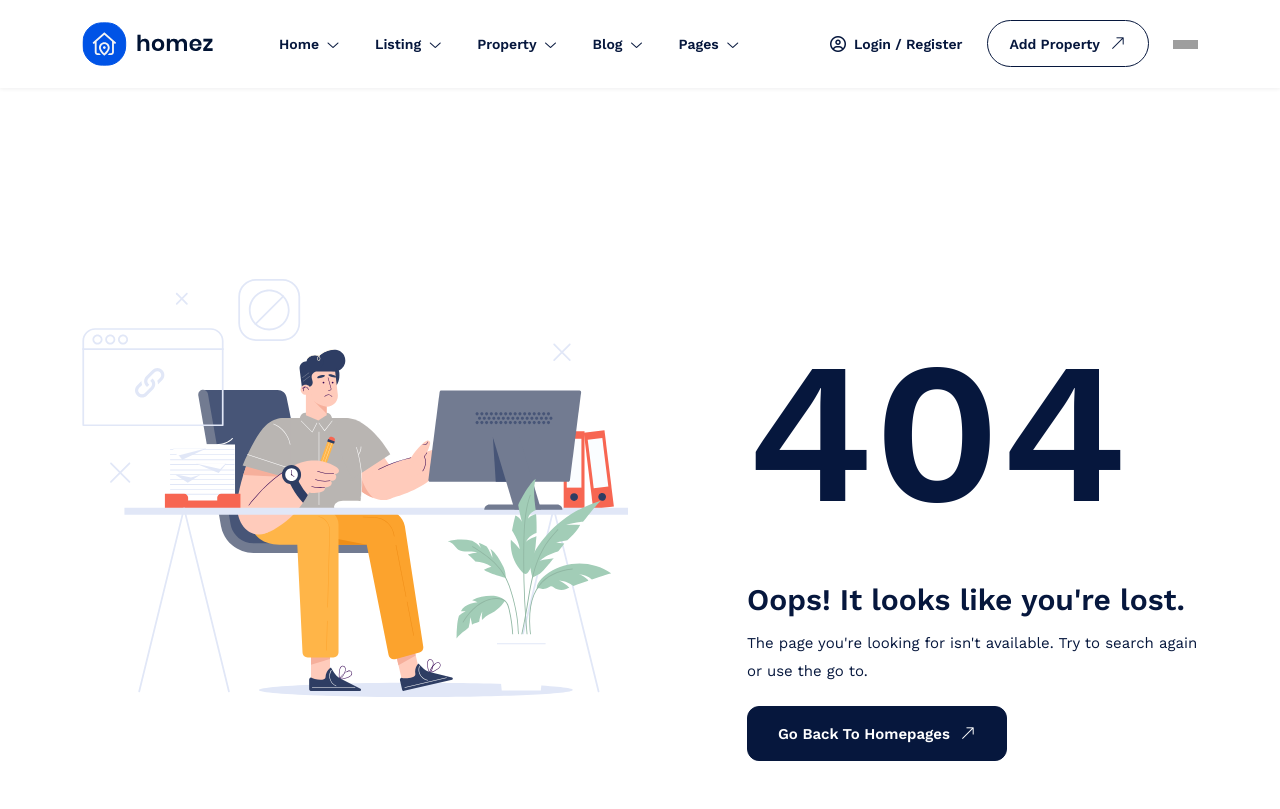
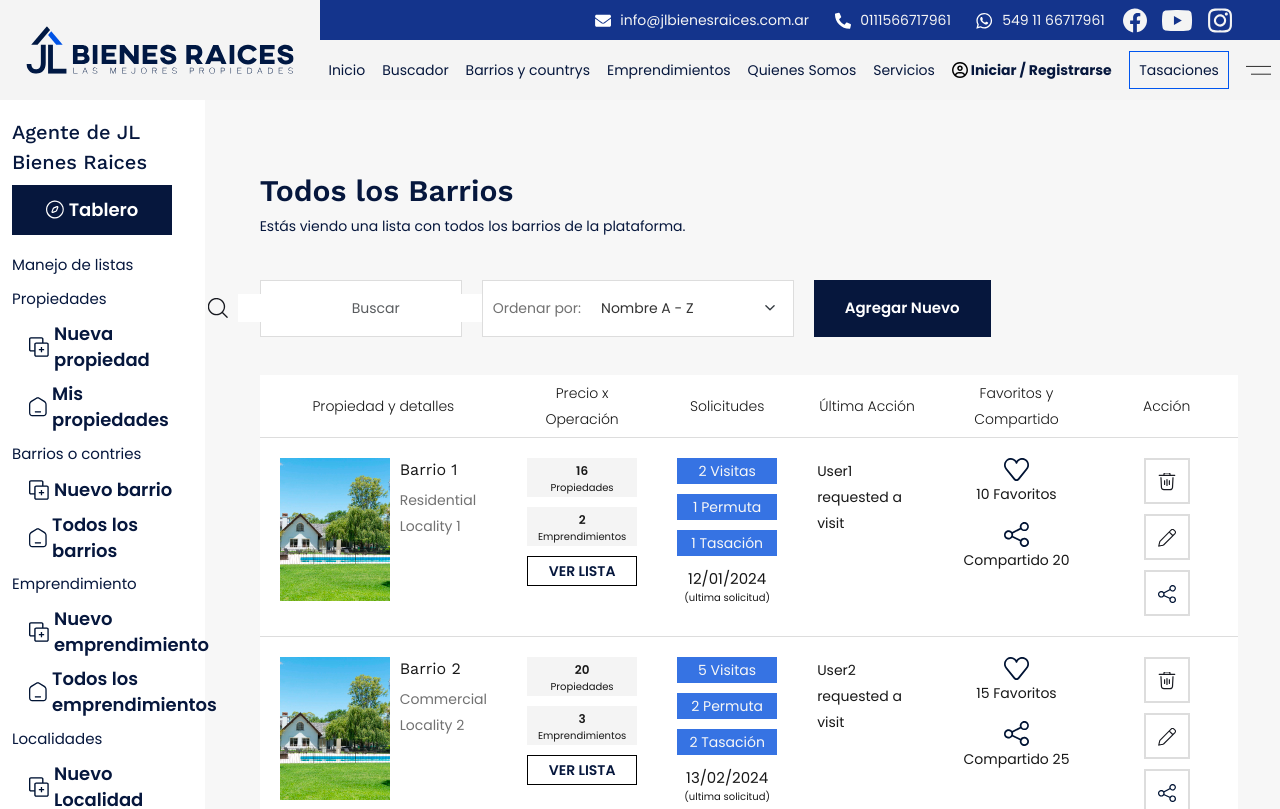
Before and after one commit to WilhelmDev/JL-Pilot, a Next.js app: page /tab-agent/all-neighborhoods in a window 1280 px wide. Shown: the top 809 px of the page. Built offline with nearby package versions, Linux system fonts and the light colour scheme; grey boxes are pictures that could not be loaded.

Commit message:
add page and route to all neighborhoods page

```diff
--- /dev/null
+++ b/src/app/(auth)/tab-agent/all-neighborhoods/page.js
@@ -0,0 +1,20 @@
+import Neighborhoods from "@/components/tab-agent/all-neighborhoods/Neighborhoods";
+import React from "react";
+
+export const metadata = {
+  title: "Todos los barrios || Homez - Real Estate NextJS Template",
+};
+
+const AgentTabNeighborhoods = ({ params }) => {
+  return (
+    <main id="agent-tab-neighborhoods">
+      <div className="all-neighborhoods-info">
+        <h1 className="all-neighborhoods-title">Todos los Barrios</h1>
+        <p>Estás viendo una lista con todos los barrios de la plataforma.</p>
+      </div>
+      <Neighborhoods />
+    </main>
+  );
+};
+
+export default AgentTabNeighborhoods;
```
